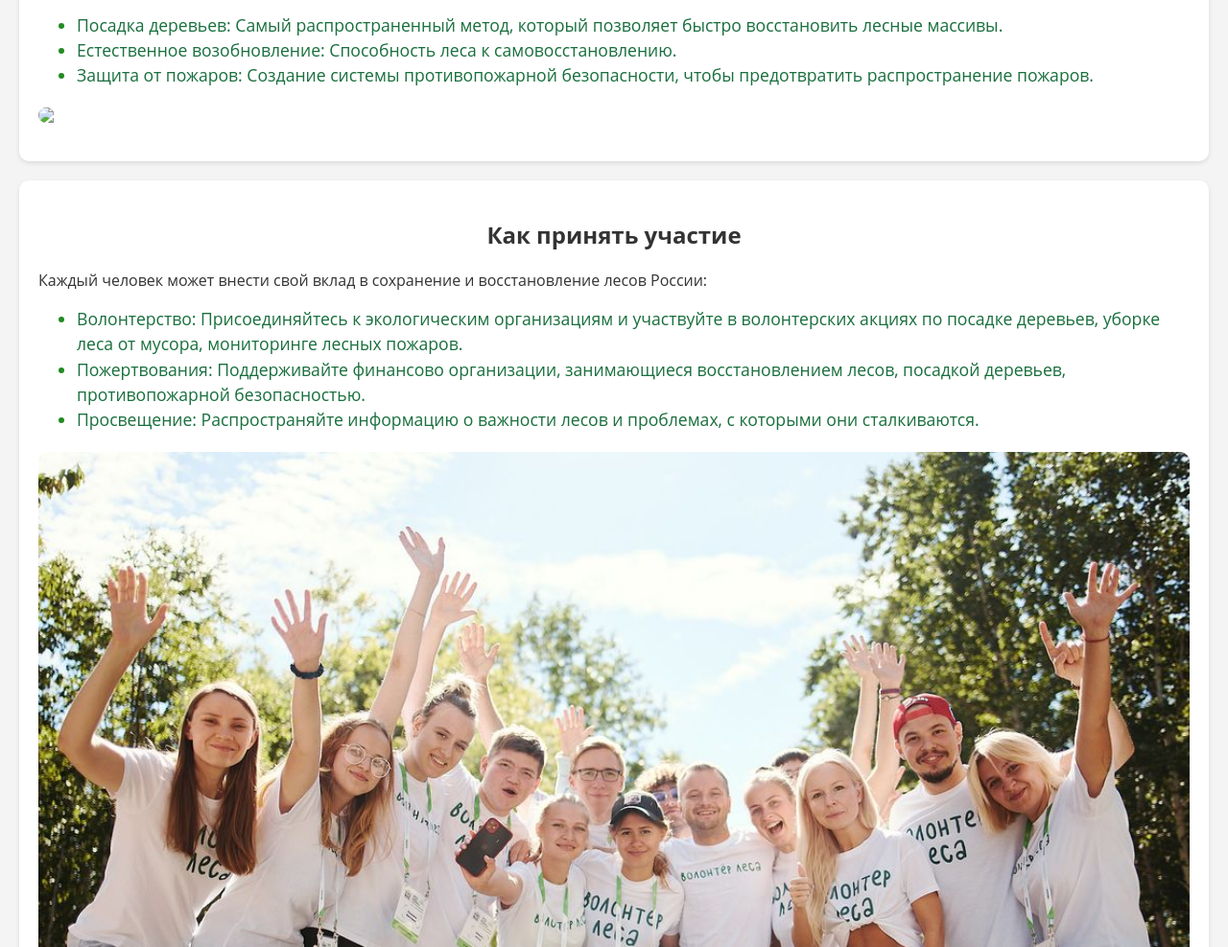
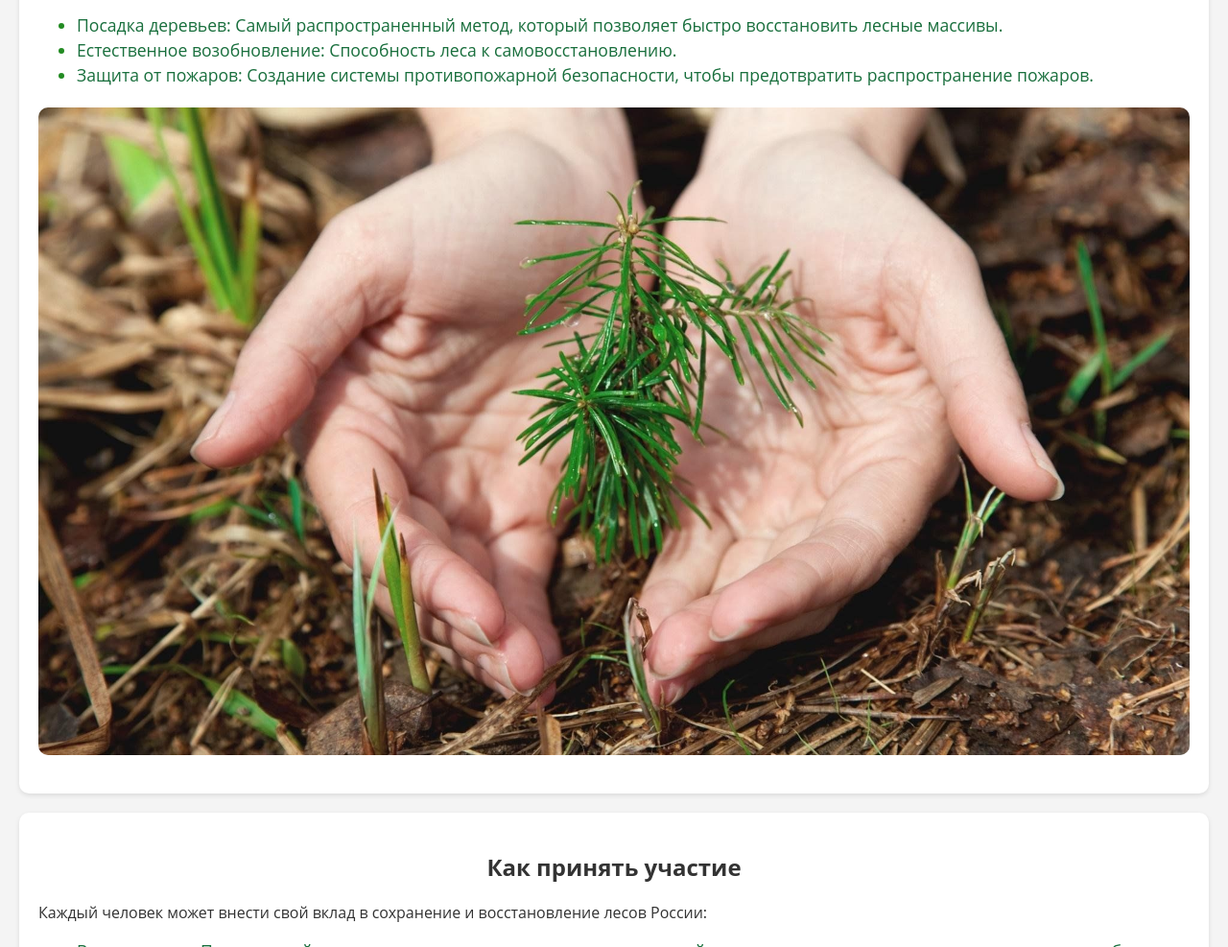
Before and after one commit to pkhlunev/org-project, a plain HTML site: page index.html in a window 1280 px wide. Shown: the part 2327-3314 px from the top of the page at 96% size. Drawn offline with Linux system fonts and the light colour scheme.

Commit message:
Update index.html

```diff
--- a/index.html
+++ b/index.html
@@ -47,7 +47,7 @@
         <li>Естественное возобновление: Способность леса к самовосстановлению.</li>
         <li>Защита от пожаров: Создание системы противопожарной безопасности, чтобы предотвратить распространение пожаров.</li>
     </ul>
-      <img src="images/de53f85f-865f-59e8-b1e1-0af7af256a84.jpg alt="Фото восстановления лесов">
+      <img src="images/revive.jpg" alt="Фото восстановления лесов">
     </section>
 
     <section id="участие">
```
